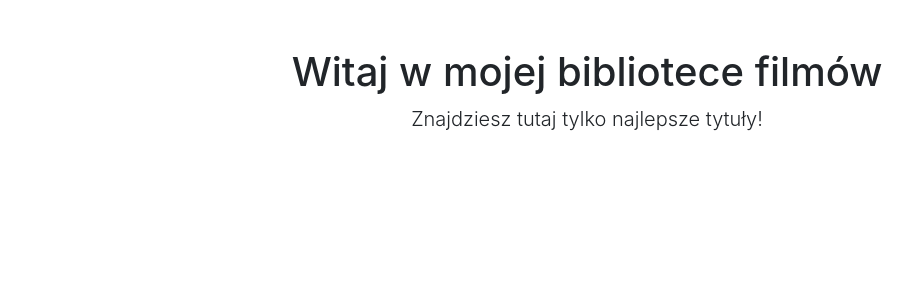
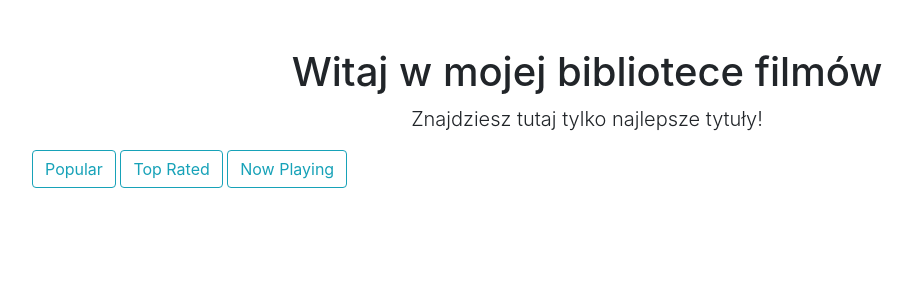
Before and after one commit to DominikGab/Movies_Catalogue, a Flask app: page /?list_type=popular in a window 1280 px wide. Shown: the part 56-356 px from the top of the page, without its empty margins (53-965 px from the left). Run offline with Flask 2, Linux system fonts and the light colour scheme; data that the repository does not hold is empty; some libraries are stand-ins or nearby versions.

Commit message:
Add working list_type

```diff
--- a/Templates/homepage.html
+++ b/Templates/homepage.html
@@ -1,12 +1,19 @@
 {% extends "index.html" %}
 
 {% block content %}
+
 
 <div class="row">
    <div class="col-lg-12 text-center">
        <h1 class="mt-5">Witaj w mojej bibliotece filmów</h1>
        <p class="lead">Znajdziesz tutaj tylko najlepsze tytuły!</p>
    </div>
+    <div class="col-lg-12 mb-4">
+        <a href="{{ url_for('homepage', list_type="popular") }}" class="btn btn-outline-info">Popular</a>
+        <a href="{{ url_for('homepage', list_type="top_rated") }}" class="btn btn-outline-info">Top Rated</a>
+        <a href="{{ url_for('homepage', list_type="now_playing") }}" class="btn btn-outline-info">Now Playing</a>
+    </div>
+
    {% for movie in movies %}
    <div class="col-lg-3 col-md-6 mb-4">
        <div class="card h-100">
--- a/main.py
+++ b/main.py
@@ -1,20 +1,21 @@
-from flask import Flask, render_template
+from flask import Flask, render_template, request
 import tmdb_client
 
 
 app = Flask(__name__)
 
 @app.route('/')
-
 def homepage():
-    movies = tmdb_client.get_popular_movies()["results"][:8]
-    return render_template("homepage.html", movies=movies)
+    selected_list = request.args.get('list_type', 'popular')
+    movies = tmdb_client.get_movies(how_many=20, list_type=selected_list)
+    return render_template("homepage.html", movies=movies, current_list=selected_list)
 
 @app.context_processor
 def utility_processor():
     def tmdb_image_url(path, size):
         return tmdb_client.get_poster_url(path, size)
     return {"tmdb_image_url": tmdb_image_url}
+
 
 @app.route("/movie/<movie_id>")
 def movie_details(movie_id):
--- a/tmdb_client.py
+++ b/tmdb_client.py
@@ -2,13 +2,17 @@ from flask import Flask
 import requests
 API_TOKEN =  "eyJhbGciOiJIUzI1NiJ9.eyJhdWQiOiI1MWJhMWI0MzFhNjY2ZjQ5Mzg4OGNhYzRkYTc4MDQ2MyIsInN1YiI6IjY0MWFmOWQxOTVjMGFmMDBmNzA3YzE0MSIsInNjb3BlcyI6WyJhcGlfcmVhZCJdLCJ2ZXJzaW9uIjoxfQ.DXd5aHVZNydzEVc-wrA_XlWgl2FMZ1ZvdyMqYeXEeQY"
 
-def get_popular_movies():
-    endpoint = "https://api.themoviedb.org/3/movie/popular"
-    api_token = API_TOKEN
+def get_movies(how_many,list_type):
+    data = get_movies_list(list_type)
+    return data["results"][:how_many]
+
+def get_movies_list(list_type):
+    endpoint = f"https://api.themoviedb.org/3/movie/{list_type}"
     headers = {
-        "Authorization": f"Bearer {api_token}"
+        "Authorization": f"Bearer {API_TOKEN}"
     }
     response = requests.get(endpoint, headers=headers)
+    response.raise_for_status()
     return response.json()
 
 def get_poster_url(poster_api_path, size="w342"):
```
